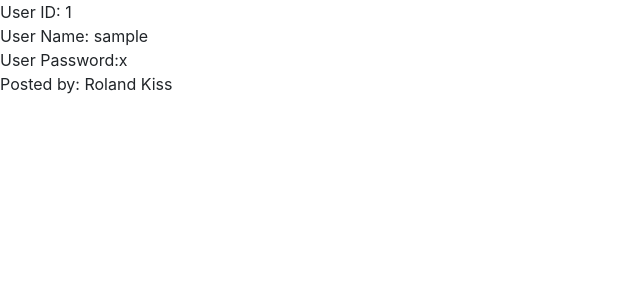
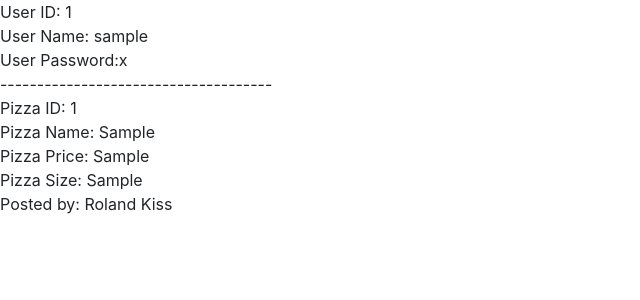
Before and after one commit to KissRoli96/pizza, a PHP site: page / in a window 1280 px wide. Shown: the top 300 px of the page, without its empty margins (0-640 px from the left). Run offline with PHP 8.4, Linux system fonts and the light colour scheme; tables that the repository leaves empty or names only in its code hold one stand-in row (values such as "Sample post").

Commit message:
Pizza.php,ViewPizza.php,.gitignore fix index.php

```diff
--- /dev/null
+++ b/core/Pizza.php
@@ -0,0 +1,18 @@
+<?php
+
+class Pizza extends DbConnection
+{
+    protected function getAllPizzas()
+    {
+        $sql = "SELECT * FROM pizza";
+        $result = $this->connect()->query($sql);
+        $numRows = $result->num_rows;
+
+        if($numRows > 0) {
+            while ($row = $result->fetch_assoc()) {
+                $data[] = $row;
+            }
+            return $data;
+        }
+    }
+}
--- /dev/null
+++ b/core/ViewPizza.php
@@ -0,0 +1,16 @@
+<?php
+
+class ViewPizza extends Pizza
+{
+    public function showAllPizzas()
+    {
+        $pizzas = $this->getAllPizzas();
+        foreach ($pizzas as $pizza) {
+            echo "Pizza ID: " . $pizza['id'] . "<br>";
+            echo "Pizza Name: " . $pizza['pizzanev'] . "<br>";;
+            echo "Pizza Price: " . $pizza['ar'] . "<br>";;
+            echo "Pizza Size: " . $pizza['meret'] . "<br>";;
+         }
+    }
+
+}
--- a/index.php
+++ b/index.php
@@ -2,7 +2,9 @@
 
 include 'core/database/DbConnection.php';
 include 'core/User.php';
+include 'core/Pizza.php';
 include 'core/ViewUser.php';
+include 'core/ViewPizza.php';
 include 'head.php';
 
 ?>
@@ -14,10 +16,19 @@ include 'head.php';
 </head>
 <body>
 <?php
-  $users = new ViewUser();
-    $users->showAllusers();
+    $users = new ViewUser();
+    $users->showAllusers() . "<br>";
 
 ?>
+-------------------------------------
+<br>
+<?php
+
+    $pizzas = new ViewPizza();
+    $pizzas->showAllPizzas();
+
+?>
+
 </body>
 </html>
 
```
Also changed, not shown: 1 other file.
